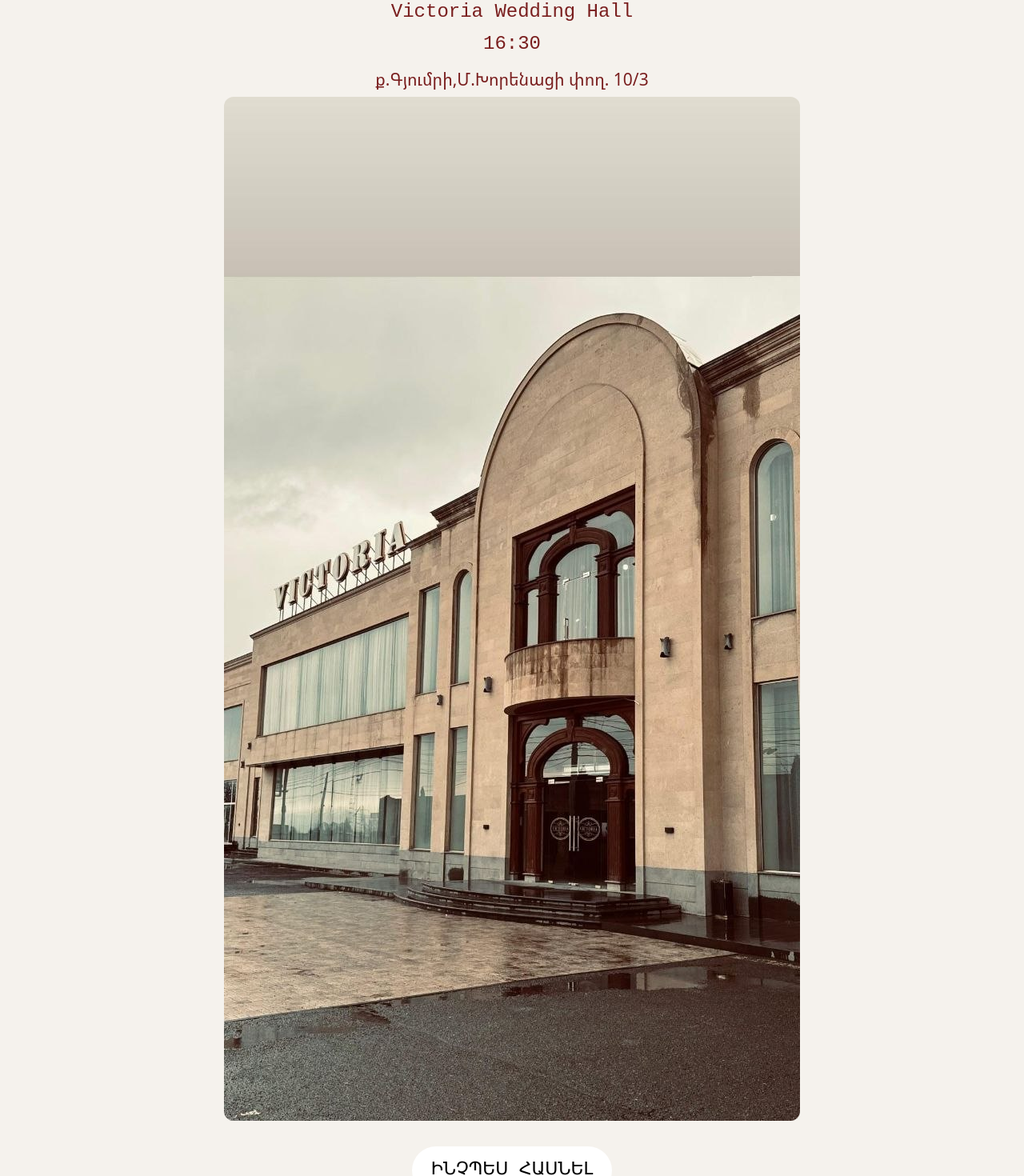
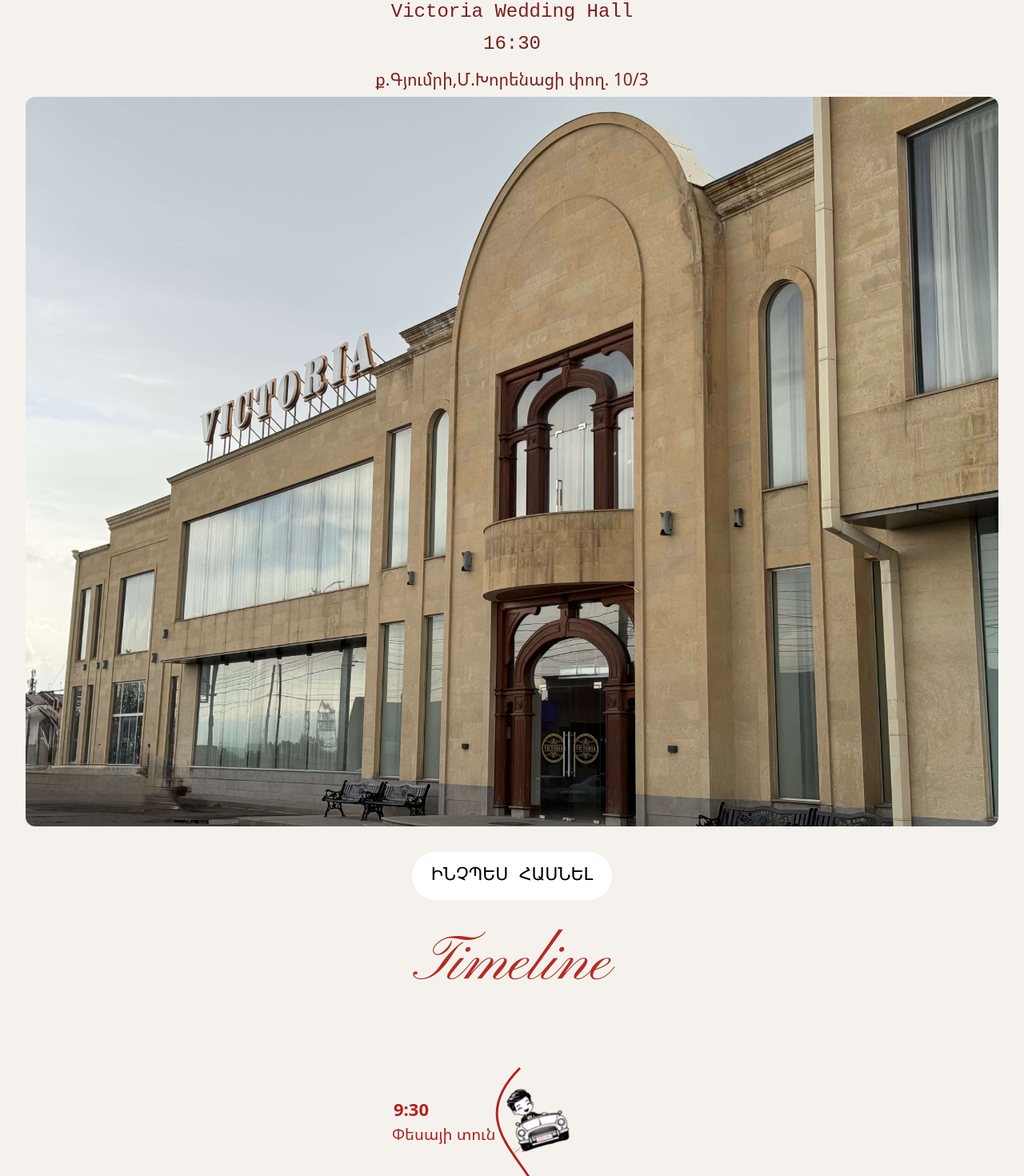
Before and after one commit to Vanush27/Wedd-G, a React (Create React App) app: page / in a window 1280 px wide. Shown: the part 3780-5250 px from the top of the page at 80% size. Built offline with nearby package versions, Linux system fonts and the light colour scheme.

Commit message:
change photo

```diff
--- a/src/components/audio/AudioPlayer.tsx
+++ b/src/components/audio/AudioPlayer.tsx
@@ -1,6 +1,6 @@
 /** @format */
 
-import { useState } from "react";
+import { useEffect, useState } from "react";
 import { motion } from "framer-motion";
 import { PlayCircle, PauseCircle } from "lucide-react";
 import ReactHowler from "react-howler";
@@ -11,11 +11,24 @@
 const HowlerComponent = ReactHowler as any;
 
 const AudioPlayer = () => {
-  const [isPlaying, setIsPlaying] = useState(true);
+  const [isPlaying, setIsPlaying] = useState(false);
+
+  const handleTriggerClickEvent = () => {
+    setIsPlaying(true);
+  };
+
+  useEffect(() => {
+    handleTriggerClickEvent();
+  }, []);
 
   return (
     <>
-      <HowlerComponent src={audioSrc} playing={isPlaying} loop />
+      <HowlerComponent
+        onLoad={handleTriggerClickEvent}
+        src={audioSrc}
+        playing={isPlaying}
+        loop
+      />
 
       <motion.button
         className={styles.button}
--- a/src/components/form/InviteForm.module.css
+++ b/src/components/form/InviteForm.module.css
@@ -50,7 +50,7 @@
 }
 
 .title_text {
-  font-size: 21px;
+  font-size: 22px;
   padding-top: 30px;
   line-height: 1.5;
   font-weight: 600;
--- a/src/ui-kit/MapDetalis/MapDetalis.module.css
+++ b/src/ui-kit/MapDetalis/MapDetalis.module.css
@@ -20,6 +20,27 @@
   color: #7a1f1f;
 }
 
+
+.photoWrapper {
+  width: 100%;
+}
+
+.images {
+  width: 100%;
+object-position: left;
+  object-fit: cover;
+  border-radius: 12px;
+
+}
+
+
+.button_box {
+  margin-top: 30px;
+  margin-bottom: 40px;
+  color: #000;
+  text-align: center;
+}
+
 .map_button {
   width: 250px;
   height: 60px;
@@ -38,25 +59,9 @@
     border-color 0.2s ease-in-out;
 }
 
-.button_box {
-  margin-top: 30px;
-  margin-bottom: 40px;
-  color: #000;
-  text-align: center;
-}
-
-.images {
-
-  width: 100%;
-  /* height: 260px; */
-  object-fit: cover;
-  border-radius: 12px;
-
-}
 
 @media only screen and (max-width: 768px) {
   .map_button {
-
     color: #9d4141;
     font-size: 18px;
     text-transform:uppercase;
--- a/src/ui-kit/MapDetalis/MapDetalis.tsx
+++ b/src/ui-kit/MapDetalis/MapDetalis.tsx
@@ -21,7 +21,9 @@
       <p>{time}</p>
       <h4>{address}</h4>
 
-      <img src={img} className={styles.images} alt="maps" />
+      <div className={styles.photoWrapper}>
+        <img src={img} className={styles.images} alt="maps" />
+      </div>
 
       <div className={styles.button_box}>
         <button onClick={handleClick} className={styles.map_button}>
```
Also changed, not shown: src/assets/images/victoriaHall.jpg.
